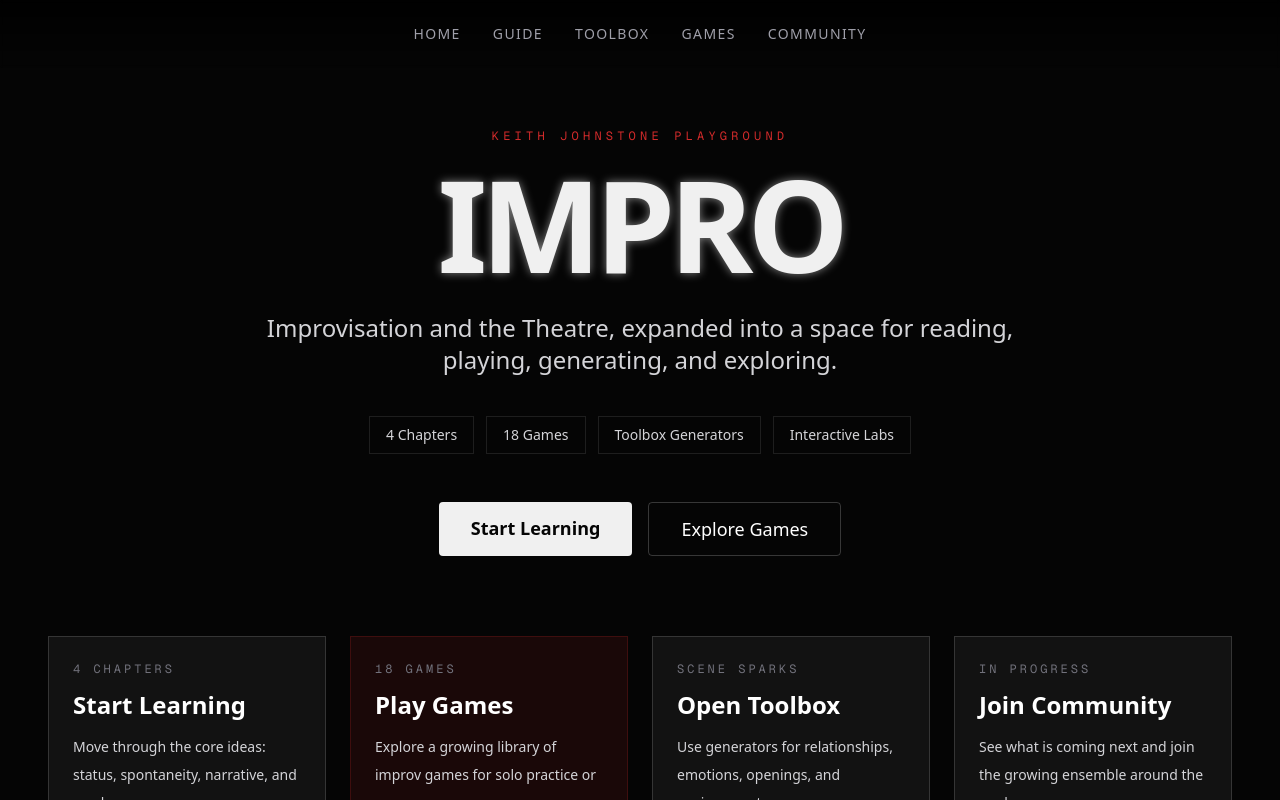
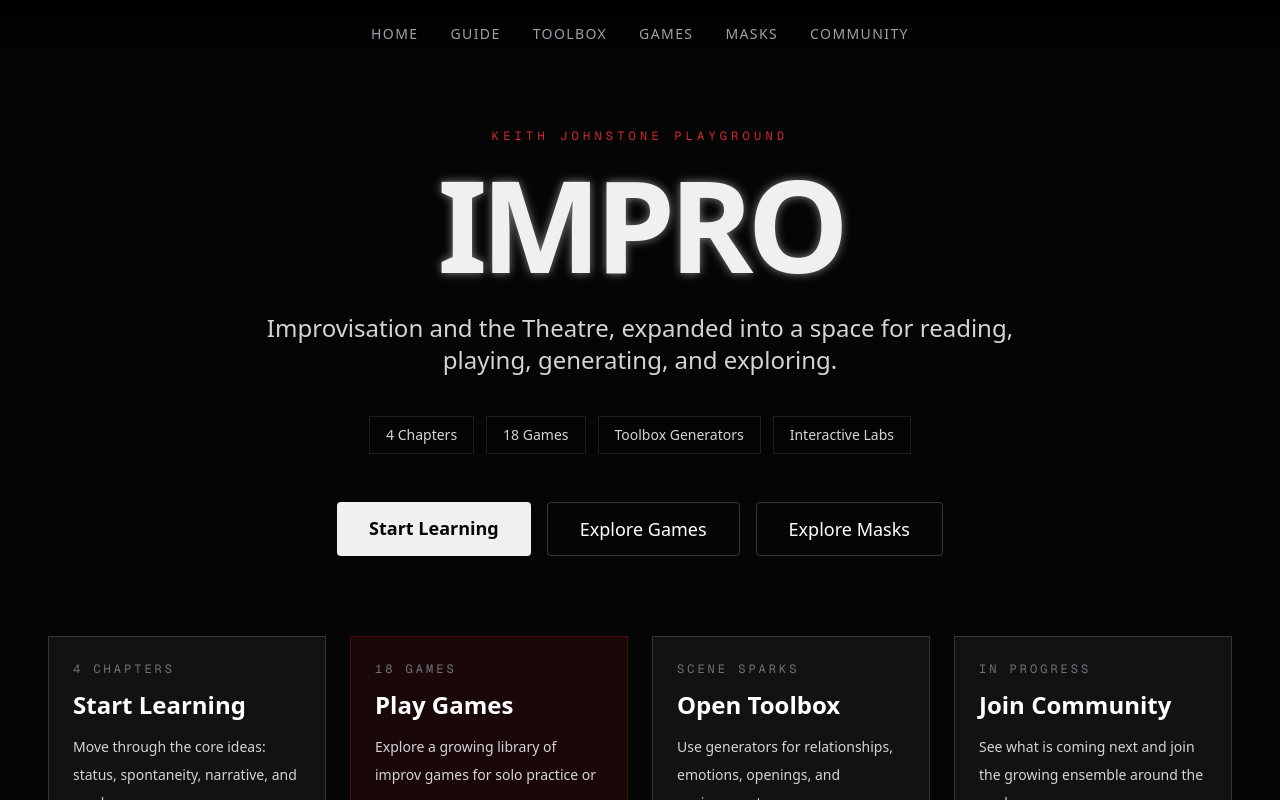
Before and after one commit to Mathe-S/improv, a Next.js app: page / in a window 1280 px wide. Shown: the top 800 px of the page. Built offline with nearby package versions, Linux system fonts and the light colour scheme.

Commit message:
feat: Add Vercel Analytics and new "Masks" navigation links and call-to-action.

```diff
--- a/package.json
+++ b/package.json
@@ -9,6 +9,7 @@
     "lint": "eslint"
   },
   "dependencies": {
+    "@vercel/analytics": "^2.0.1",
     "lucide-react": "^0.577.0",
     "next": "16.1.1",
     "react": "19.2.3",
--- a/src/app/layout.tsx
+++ b/src/app/layout.tsx
@@ -3,6 +3,7 @@
 import "./globals.css";
 import Navigation from "@/components/Navigation";
 import Spotlight from "@/components/Spotlight";
+import { Analytics } from "@vercel/analytics/next";
 
 const geistSans = Geist({
   variable: "--font-geist-sans",
@@ -32,6 +33,7 @@
         <Navigation />
         <Spotlight />
         {children}
+        <Analytics />
       </body>
     </html>
   );
--- a/src/app/page.tsx
+++ b/src/app/page.tsx
@@ -93,6 +93,12 @@
             >
               Explore Games
             </Link>
+            <Link
+              href="/guide/masks"
+              className="rounded-sm border border-white/20 px-8 py-3 text-lg font-medium text-white transition-colors duration-300 hover:bg-white/10"
+            >
+              Explore Masks
+            </Link>
           </div>
         </section>
 
--- a/src/components/Navigation.tsx
+++ b/src/components/Navigation.tsx
@@ -28,6 +28,12 @@
         >
           Games
         </Link>
+           <Link
+          href="/guide/masks"
+          className="hover:text-white transition-colors hover:text-spotlight"
+        >
+          Masks
+        </Link>
         <Link
           href="/community"
           className="hover:text-white transition-colors hover:text-spotlight"
```
Also changed, not shown: 1 other file (tests, documents, lock files or other folders).
